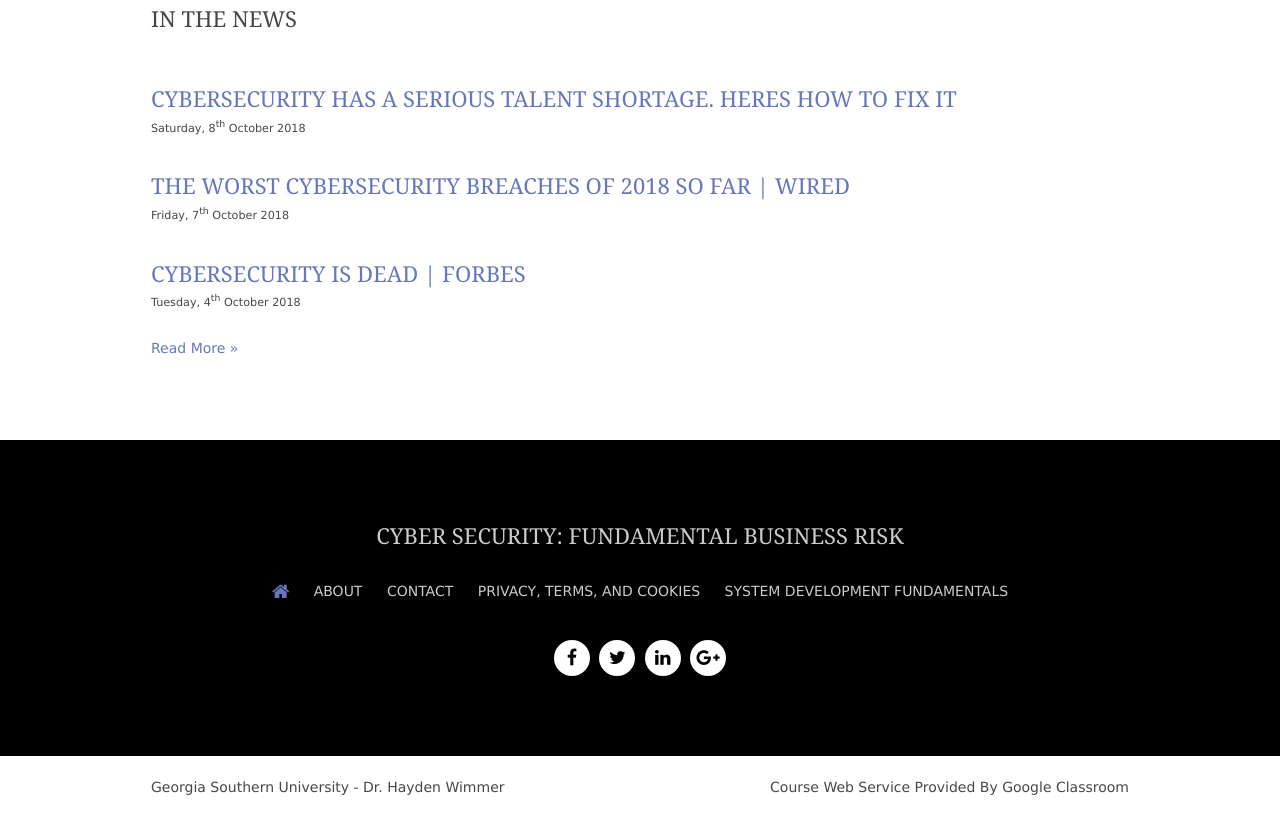
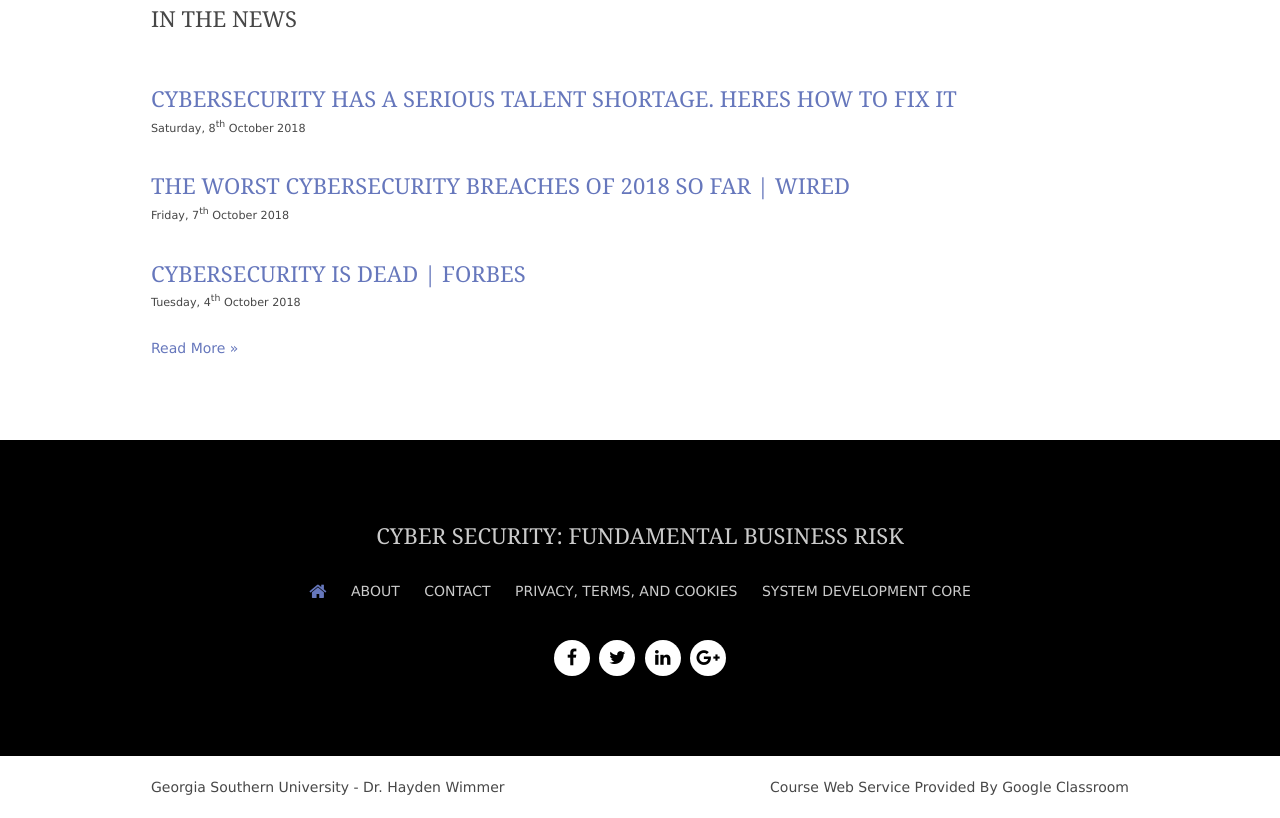
Before and after one commit to cybersecuritymooc/cybersecuritymooc.github.io, a plain HTML site: page index.html in a window 1280 px wide. Shown: the part 1983-2801 px from the top of the page. Drawn offline with Linux system fonts and the light colour scheme.

Commit message:
Update
Core

```diff
--- a/index.html
+++ b/index.html
@@ -216,7 +216,7 @@ Cyber Security MOOC
         <li><a href="pages/syllabus.html">About</a></li>
         <li><a href="mailto:moocsignup@gmail.com">Contact</a></li>
         <li><a href="pages/policy.html">Privacy, Terms, and Cookies </a></li>
-	<li><a href="documents/cybersecurity.zip">System Development Fundamentals</a></li>
+	<li><a href="documents/cybersecurity.zip">System Development Core</a></li>
       </ul>
     </nav>
     <ul class="faico clear">
```
Also changed, not shown: pages/faq.html (+1 -1 lines), pages/news.html (+1 -1 lines), pages/policy.html (+1 -1 lines), pages/signup.html (+1 -1 lines), pages/syllabus.html (+1 -1 lines).
